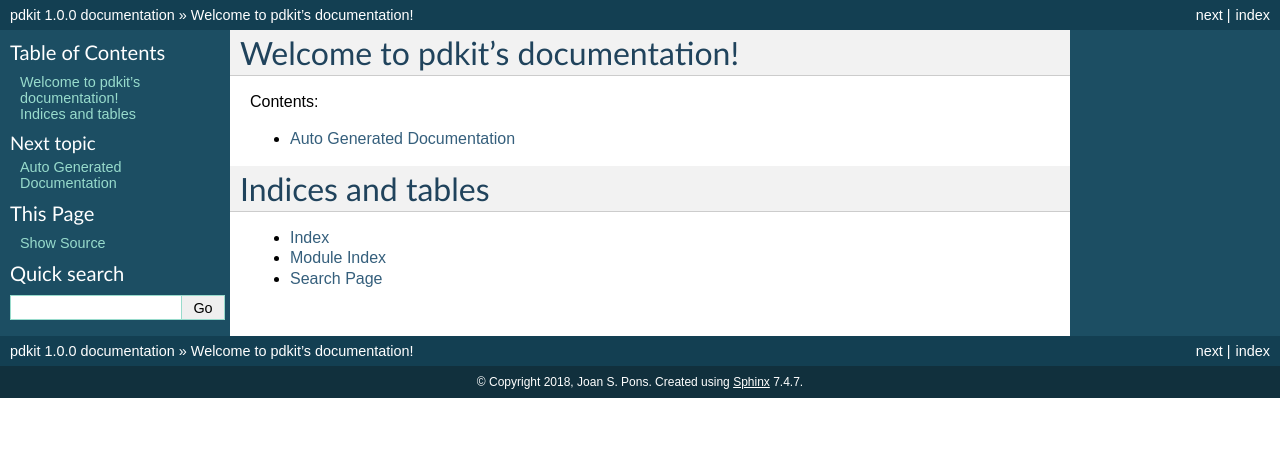
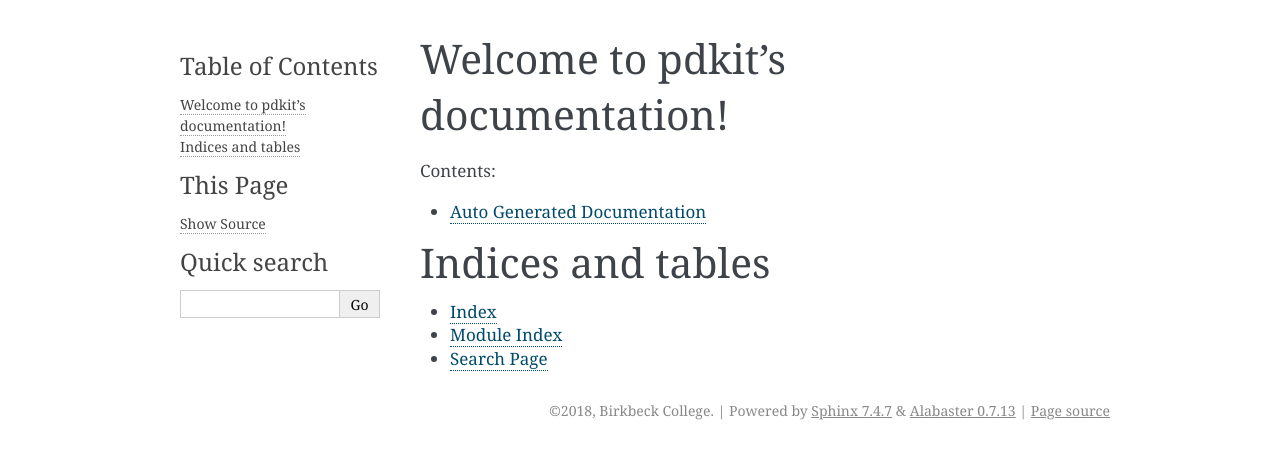
Before and after one commit to pdkit/pdkit, a Sphinx documentation site: the page built from docs/index.rst, in a window 1280 px wide. Shown: the top 459 px of the page. Built offline with Sphinx 7.4.7, drawn with Linux system fonts in a browser that asks for light colours.

```diff
--- a/docs/conf.py
+++ b/docs/conf.py
@@ -46,9 +46,9 @@
 master_doc = 'index'
 
 # General information about the project.
-project = u'pdkit'
-copyright = u'2018, Joan S. Pons'
-author = u'Joan S. Pons'
+project = u'PDkit'
+copyright = u'2018, Birkbeck College'
+author = u'Joan S. Pons, Cosmin Stamate and PDkit contributors'
 
 # The version info for the project you're documenting, acts as replacement for
 # |version| and |release|, also used in various other places throughout the
@@ -108,7 +108,7 @@
 
 # The theme to use for HTML and HTML Help pages.  See the documentation for
 # a list of builtin themes.
-html_theme = 'classic'
+#html_theme = 'classic'
 
 # Theme options are theme-specific and customize the look and feel of a theme
 # further.  For a list of options available for each theme, see the
```
